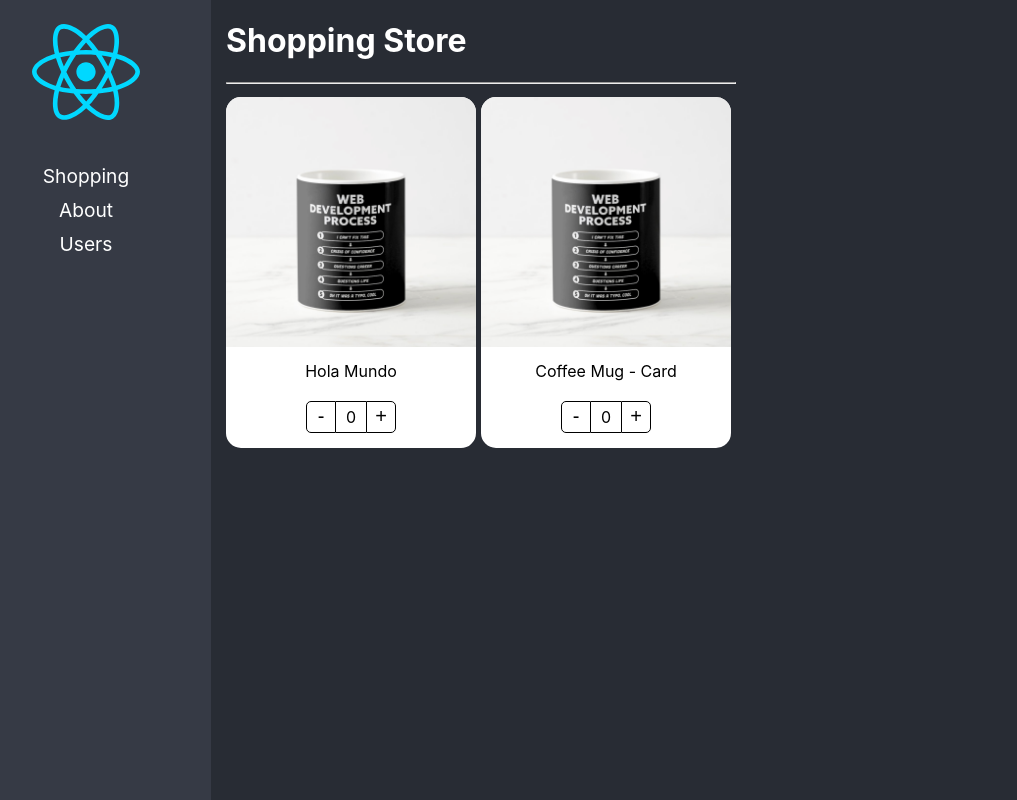
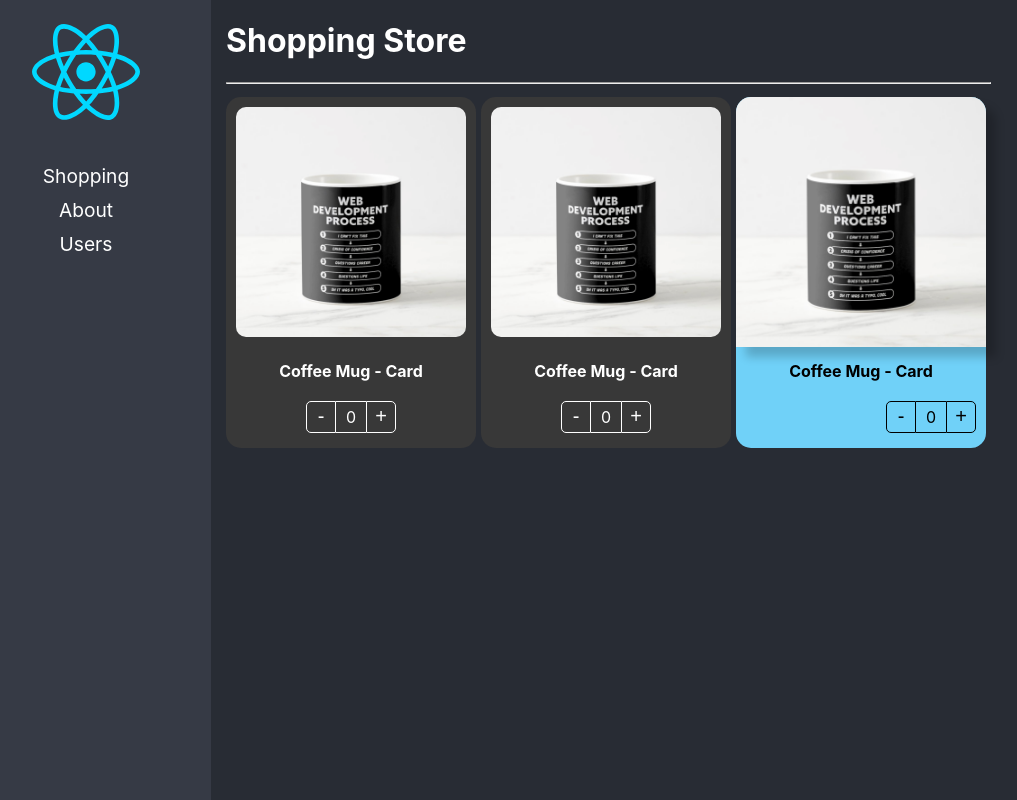
Before and after one commit to Gus2797/react-adv, a React (Vite) app: page /shopping in a window 1280 px wide. Shown: the whole page, without its empty margins (39-1056 px from the left). Built offline with nearby package versions, Linux system fonts and the light colour scheme.

Commit message:
Component extend styles ready

```diff
--- a/src/02-components-patterns/components/ProductButtons.tsx
+++ b/src/02-components-patterns/components/ProductButtons.tsx
@@ -2,12 +2,20 @@
 import { ProductContext } from "./ProductCard";
 import styles from '../styles/styles.module.css';
 
-export const ProductButtons = () => {
+export interface Props {
+    className?: string;
+    style?: React.CSSProperties;
+}
+
+export const ProductButtons = ({ className, style }: Props) => {
 
     const { increaseBy, counter } = useContext( ProductContext );
 
     return (
-        <div className={ styles.buttonsContainer }>
+        <div
+            className={ `${ styles.buttonsContainer } ${ className }` }
+            style={ style }
+        >
             <button
                 className={ styles.buttonMinus }
                 onClick={ () => increaseBy( -1 ) }> - </button>
--- a/src/02-components-patterns/components/ProductCard.tsx
+++ b/src/02-components-patterns/components/ProductCard.tsx
@@ -1,12 +1,19 @@
 import { createContext } from 'react';
 import { useProduct } from '../hooks/useProduct';
-import { ProductContextProps, ProductCardProps } from '../interfaces/interfaces';
+import { Product, ProductContextProps } from '../interfaces/interfaces';
 import styles from '../styles/styles.module.css';
 
 export const ProductContext = createContext({} as ProductContextProps);
 const { Provider } = ProductContext;
 
-export const ProductCard = ({ children, product }: ProductCardProps) => {
+export interface Props {
+    product: Product;
+    children?: React.ReactElement | React.ReactElement[] ;
+    className?: string;
+    style?: React.CSSProperties;
+}
+
+export const ProductCard = ({ children, product, className, style }: Props) => {
 
     const { counter, increaseBy } = useProduct();
 
@@ -16,11 +23,11 @@
             increaseBy,
             product,
         }}>
-            <div className={ styles.productCard }>
+            <div
+                className={ `${ styles.productCard } ${ className }` }
+                style={ style }
+            >
                 { children }
-                {/* <ProductImage img={ product.img }/>
-                <ProductTitle title={ product.title }/>
-                <ProductButtons counter={ counter }  increaseBy={ increaseBy }/> */}
             </div>
         </Provider>
     )
--- a/src/02-components-patterns/components/ProductImage.tsx
+++ b/src/02-components-patterns/components/ProductImage.tsx
@@ -3,7 +3,13 @@
 import noImage from '../assets/no-image.jpg';
 import styles from '../styles/styles.module.css';
 
-export const ProductImage = ({ img = '' }) => {
+export interface Props {
+    img?: string;
+    className?: string;
+    style?: React.CSSProperties;
+}
+
+export const ProductImage = ({ img, className, style }: Props) => {
 
     const { product } = useContext( ProductContext );
     let imgToShow: string;
@@ -17,6 +23,11 @@
     }
 
     return (
-        <img className={ styles.productImg } src={ imgToShow } alt="Product image" />
+        <img
+            className={ `${ styles.productImg } ${ className }` }
+            style={ style }
+            src={ imgToShow }
+            alt="Product image"
+        />
     )
 }
--- a/src/02-components-patterns/components/ProductTitle.tsx
+++ b/src/02-components-patterns/components/ProductTitle.tsx
@@ -2,12 +2,21 @@
 import { ProductContext } from './ProductCard';
 import styles from '../styles/styles.module.css';
 
-export const ProductTitle = ({ title }: { title?: string }) => {
+export interface Props {
+    title?: string;
+    className?: string;
+    style?: React.CSSProperties;
+}
+
+export const ProductTitle = ({ title, className, style }: Props) => {
 
     const { product } = useContext( ProductContext );
 
     return (
-        <div className={ styles.horizontalCenter }>
+        <div
+            className={ `${ styles.horizontalCenter } ${ className }` }
+            style={ style }
+        >
             <span className={ styles.productDescription }>
                 { title ? title : product.title }
             </span>
--- a/src/02-components-patterns/pages/ShoppingPage.tsx
+++ b/src/02-components-patterns/pages/ShoppingPage.tsx
@@ -1,4 +1,5 @@
 import { ProductButtons, ProductCard, ProductImage, ProductTitle } from '../components';
+import '../styles/custom-styles.css';
 
 const product = {
     id: '1',
@@ -17,16 +18,36 @@
                 flexWrap: 'wrap'
             }}>
 
-                <ProductCard product={ product }>
-                    <ProductCard.Image />
-                    <ProductCard.Title title={ 'Hola Mundo' }/>
-                    <ProductCard.Buttons />
+                <ProductCard
+                    product={ product }
+                    className="bg-dark text-white"
+                >
+                    <ProductCard.Image className="custom-image" />
+                    <ProductCard.Title className="text-bold" />
+                    <ProductCard.Buttons className="custom-buttons" />
                 </ProductCard>
 
-                <ProductCard product={ product }>
-                    <ProductImage />
-                    <ProductTitle/>
-                    <ProductButtons />
+                <ProductCard
+                    product={ product }
+                    className="bg-dark text-white"
+                >
+                    <ProductImage className="custom-image" />
+                    <ProductTitle className="text-bold"/>
+                    <ProductButtons className="custom-buttons" />
+                </ProductCard>
+
+                <ProductCard
+                    product={ product }
+                    style={{
+                        backgroundColor: '#70D1F8'
+                    }}
+                >
+                    <ProductImage style={{ boxShadow: '10px 10px 10px rgba(0,0,0,0.2)' }}/>
+                    <ProductTitle style={{ fontWeight: 'bold' }}/>
+                    <ProductButtons style={{
+                        display: 'flex',
+                        justifyContent: 'end'
+                    }}/>
                 </ProductCard>
             </div>
         </div>
--- /dev/null
+++ b/src/02-components-patterns/styles/custom-styles.css
@@ -0,0 +1,23 @@
+
+.bg-dark {
+    background-color: rgb(56, 56, 56);
+}
+
+.text-white {
+    color: white;
+}
+
+.text-bold {
+    font-weight: bold;
+}
+
+.custom-image {
+    border-radius: 20px;
+    padding: 10px;
+    width: calc(100% - 20px);
+}
+
+.custom-buttons button, .custom-buttons div{
+    color: white;
+    border-color: white;
+}
```
Also changed, not shown: src/02-components-patterns/interfaces/interfaces.ts (+7 -9 lines).
